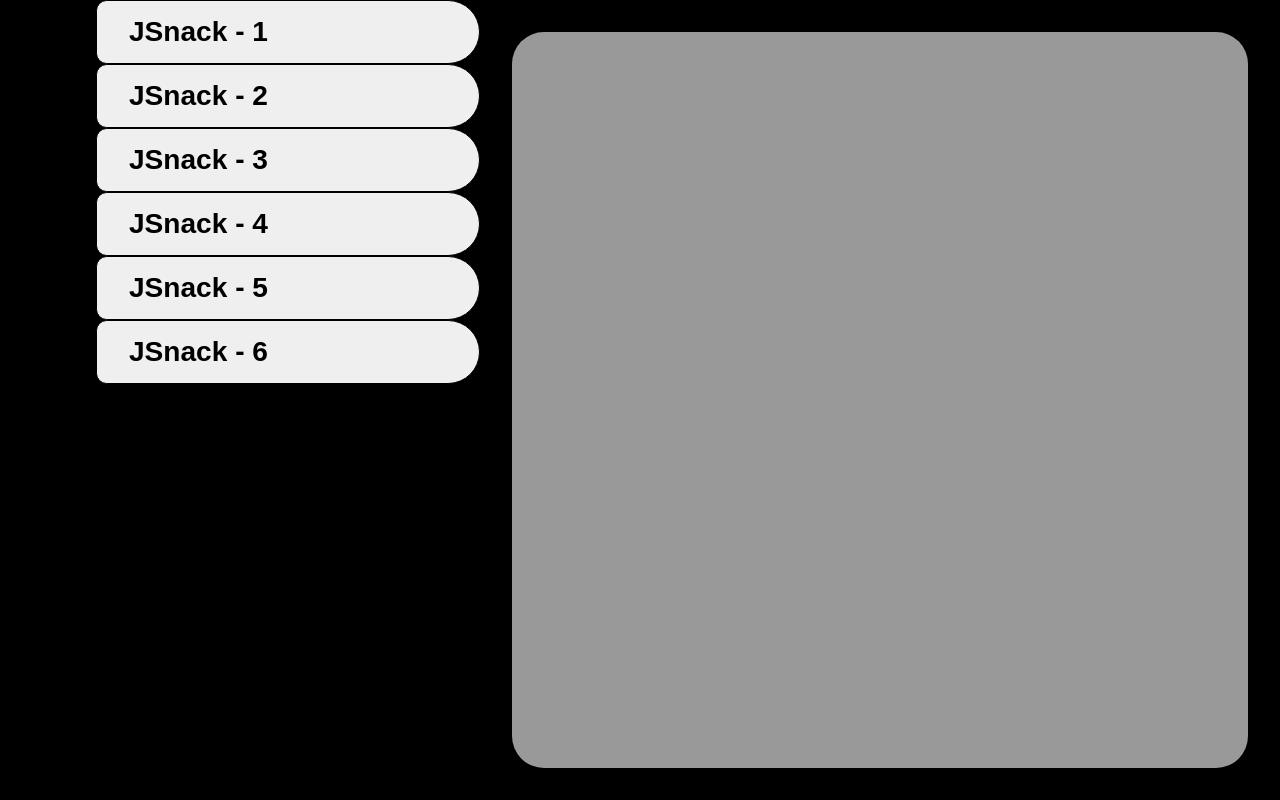
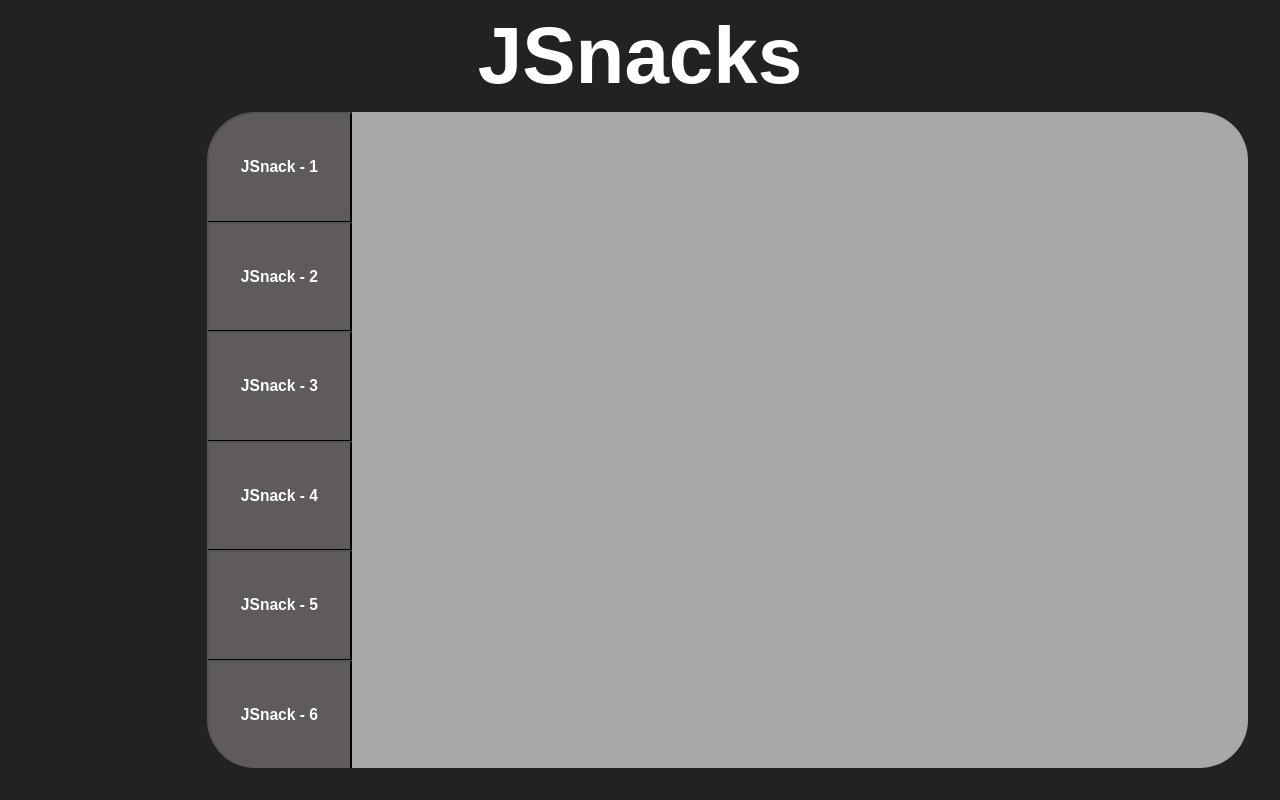
Before and after one commit to Barbarubia/js-jsnacks-blocco-1, a plain HTML site: page index.html in a window 1280 px wide. Drawn offline with Linux system fonts and the light colour scheme.

Commit message:
modificato stile pag (da formattare il contenuto)

```diff
--- a/css/style.css
+++ b/css/style.css
@@ -11,8 +11,9 @@
 /* Regole CSS Generali */
 
 :root {
-    --nav_width: 30rem;
+    --nav_width: 20rem;
     --nav_cards_number: 6;
+    --header-height: 7rem;
 }
 
 html {
@@ -20,12 +21,29 @@ html {
 }
 
 body {
-    background-color: rgb(0, 0, 0);
+    background-color: rgb(34, 34, 34);
 }
 
 .container {
+    margin: 0 2rem 2rem 2rem;
+    height: calc(100vh - var(--header-height) - 2rem);
     display: flex;
     flex-direction: row;
+}
+
+/* HEADER */
+header {
+    width: 100%;
+    height: var(--header-height);
+    text-align: center;
+    color: white;
+    display: flex;
+    justify-content: center;
+    align-items: center;
+}
+
+header h1 {
+    font-size: 5rem;
 }
 
 
@@ -34,31 +52,49 @@ body {
 
 nav {
     width: var(--nav_width);
-    height: 100vh;
     display: flex;
     flex-direction: column;
+    justify-content: space-between;
     align-items: flex-end;
 }
 
 .nav-card {
-    width: 80%;
-    min-height: 4rem;
-    /* height: calc(100% / var(--nav_cards_number)); */
-    border: 1px solid black;
-    border-top-left-radius: 1rem;
-    border-bottom-left-radius: 1rem;
+    background-color: rgba(136, 128, 128, 0.6);
+    border-bottom: 1px solid black;
     padding: .5rem 2rem;
     display: flex;
     flex-direction: column;
     justify-content: center;
+    flex-grow: 1;
     cursor: pointer;
-    text-align: left;
+    text-align: center;
+    color: white;
+}
+
+.nav-card:first-of-type {
+    border-top-left-radius: 3rem;
+}
+
+.nav-card:last-of-type {
+    border-bottom: none;
+    border-bottom-left-radius: 3rem;
+}
+
+.nav-card:hover,
+.nav-card:active,
+.nav-card:focus {
+    background-color: rgba(255,255,255,.6);
+    border: none;
+    border-top-left-radius: 1rem;
+    border-bottom-left-radius: 1rem;
+    color: black;;
 }
 
 .nav-card:hover p,
 .nav-card:active p,
 .nav-card:focus p {
     display: block;
+    text-align: left;
 }
 
 
@@ -67,15 +103,14 @@ nav {
 
 main {
     width: calc(100% - var(--nav_width));
-    height: 100%;
 }
 
 .main-container {
-    height: calc(100vh - 4rem);
-    margin: 2rem;
+    height: calc(100vh - var(--header-height) - 2rem);
     padding: 2rem;
     background-color: rgba(255,255,255,.6);
-    border-radius: 2rem;
+    border-top-right-radius: 3rem;
+    border-bottom-right-radius: 3rem;
     display: flex;
     justify-content: center;
     align-items: center;
@@ -91,7 +126,7 @@ main {
 }
 
 
-input {
+main input {
     padding: 0.5em 1.5em;
     border: none;
     border-radius: 3rem;
@@ -102,7 +137,7 @@ input {
     text-align: center;
 }
 
-button {
+main button {
     padding: 0.5em 1.5em;
     border: none;
     border-radius: 3rem;
--- a/index.html
+++ b/index.html
@@ -8,6 +8,10 @@
     <link rel="stylesheet" href="css/style.css">
 </head>
 <body>
+
+    <header>
+        <h1>JSnacks</h1>
+    </header>
 
     <div class="container">
 
@@ -30,7 +34,7 @@
             <button id="button-active-js3" class="nav-card">
                 <h3>JSnack - 3</h3>
                 <p class="display-none">
-                    Il software deve chiedere per 10 volte all'utente di inserire un numero.<br>>Il programma stampa la somma di tutti i numeri inseriti.
+                    Il software deve chiedere per 10 volte all'utente di inserire un numero.<br>Il programma stampa la somma di tutti i numeri inseriti.
                 </p>
             </button>
 
@@ -66,7 +70,9 @@
 
                 <div class="jsnack-01 display-none">
 
-                    <h1 id="js1-output"></h1>
+                    <h2>JSnack n.1</h2>
+
+                    <h3 id="js1-output"></h3>
 
                 </div>
 
@@ -76,7 +82,9 @@
 
                 <div class="jsnack-02 display-none">
 
-                    <h1 id="js2-word"></h1>
+                    <h2>JSnack n.2</h2>
+
+                    <h3 id="js2-word"></h3>
 
                 </div>
 
@@ -86,7 +94,8 @@
 
                 <div class="jsnack-03 display-none">
 
-                    <h1 id="js3-sum"></h1>
+                    <h2>JSnack n.3</h2>
+                    <h3 id="js3-sum"></h3>
 
                 </div>
 
@@ -95,7 +104,9 @@
                 <!-- JSnack 4 -->
 
                 <div class="jsnack-04 display-none">
-                    <h1>Verifica invito</h1>
+
+                    <h2>JSnack n.4</h2>
+                    <h3>Verifica invito</h3>
                     <p>Inserisci il tuo nome e il tuo cognome per verificare se sei nella lista degli invitati.</p>
                     <div>
                         <label for="js4-name">Nome:</label>
@@ -104,7 +115,7 @@
                         <input type="text" name="surname" id="js4-surname"placeholder="Inserisci il tuo cognome">
                     </div>
                     <button id="js4-verify">Invia</button>
-                    <h2 id="js4-output"></h2>
+                    <h3 id="js4-output"></h3>
                 </div>
 
 
@@ -113,7 +124,9 @@
 
                 <div class="jsnack-05 display-none">
 
-                    <h1 id="js5-array"></h1>
+                    <h2>JSnack n.5</h2>
+
+                    <h3 id="js5-array"></h3>
 
                 </div>
 
@@ -122,11 +135,13 @@
                 <!-- JSnack 6 -->
 
                 <div class="jsnack-06 display-none">
-                    <h1>Calcolo la somma delle cifre</h1>
+
+                    <h2>JSnack n.6</h2>
+                    <h3>Calcolo la somma delle cifre</h3>
                     <p>Inserisci un numero di 4 cifre e ti dirò la loro somma</p>
                     <input type="number" maxlength="4" name="number" id="js6-number" placeholder="Inserisci un numero di 4 cifre">
                     <button id="js6-calculate">Calcola</button>
-                    <h2 id="js6-output"></h2>
+                    <h3 id="js6-output"></h3>
                 </div>
 
 
```
